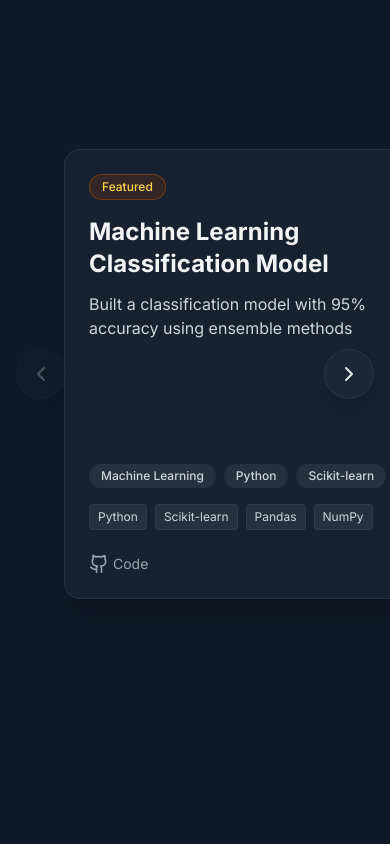
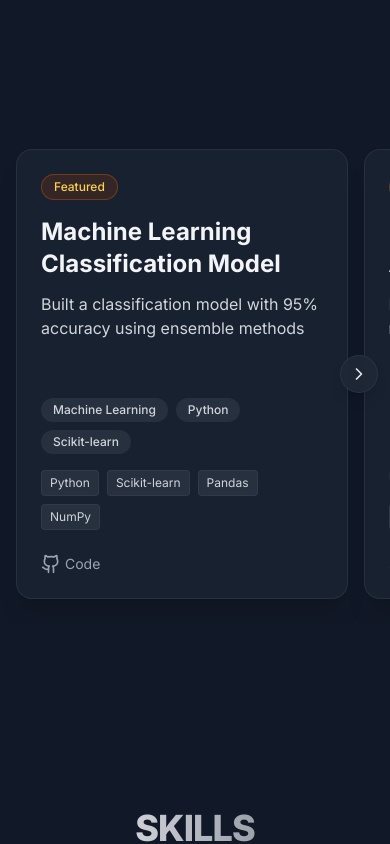
Before and after one commit to OmPatel1493/portfolio, a Next.js app: page / in a window 390 px wide. Shown: the part 3002-3846 px from the top of the page. Built offline with nearby package versions, Linux system fonts and the light colour scheme.

Commit message:
add native swipe carousel with conditional arrow buttons on mobile projects

```diff
--- a/components/sections/ProjectsSection.tsx
+++ b/components/sections/ProjectsSection.tsx
@@ -15,7 +15,35 @@ if (typeof window !== "undefined") {
 export default function ProjectsSection() {
   const sectionRef = useRef<HTMLDivElement>(null);
   const carouselRef = useRef<HTMLDivElement>(null);
+  const scrollContainerRef = useRef<HTMLDivElement>(null);
   const [currentIndex, setCurrentIndex] = useState(0);
+  const [canScrollLeft, setCanScrollLeft] = useState(false);
+  const [canScrollRight, setCanScrollRight] = useState(true);
+
+  useEffect(() => {
+    const el = scrollContainerRef.current;
+    if (!el) return;
+
+    const update = () => {
+      const { scrollLeft, scrollWidth, clientWidth } = el;
+      setCanScrollLeft(scrollLeft > 4);
+      setCanScrollRight(scrollLeft + clientWidth < scrollWidth - 4);
+    };
+
+    update();
+    el.addEventListener("scroll", update, { passive: true });
+    window.addEventListener("resize", update);
+    return () => {
+      el.removeEventListener("scroll", update);
+      window.removeEventListener("resize", update);
+    };
+  }, []);
+
+  const scrollBy = (dir: 1 | -1) => {
+    const el = scrollContainerRef.current;
+    if (!el) return;
+    el.scrollBy({ left: dir * el.clientWidth * 0.85, behavior: "smooth" });
+  };
 
   useEffect(() => {
     const ctx = gsap.context(() => {
@@ -44,7 +72,9 @@ export default function ProjectsSection() {
         duration: 1,
       });
 
-      if (carouselRef.current && sectionRef.current) {
+      const isDesktop = window.matchMedia("(min-width: 768px)").matches;
+
+      if (isDesktop && carouselRef.current && sectionRef.current) {
         const carousel = carouselRef.current;
         const cardWidth = 380 + 32;
         const margin = 64;
@@ -84,16 +114,38 @@ export default function ProjectsSection() {
         </div>
       </div>
 
-      <div className="relative h-[500px] flex items-center overflow-hidden">
-        <div className={`absolute left-4 z-10 p-3 bg-white dark:bg-gray-800/80 dark:backdrop-blur-md dark:border dark:border-gray-700/50 rounded-full shadow-lg transition-opacity ${currentIndex === 0 ? 'opacity-30' : 'opacity-100'}`}>
+      <div className="relative h-[500px]">
+        {canScrollLeft && (
+          <button
+            onClick={() => scrollBy(-1)}
+            aria-label="Previous project"
+            className="md:hidden absolute left-3 top-1/2 -translate-y-1/2 z-20 p-2 bg-white/90 dark:bg-gray-800/90 backdrop-blur-md border border-gray-200 dark:border-gray-700/50 rounded-full shadow-lg"
+          >
+            <ChevronLeft className="w-5 h-5 text-gray-900 dark:text-gray-200" />
+          </button>
+        )}
+        {canScrollRight && (
+          <button
+            onClick={() => scrollBy(1)}
+            aria-label="Next project"
+            className="md:hidden absolute right-3 top-1/2 -translate-y-1/2 z-20 p-2 bg-white/90 dark:bg-gray-800/90 backdrop-blur-md border border-gray-200 dark:border-gray-700/50 rounded-full shadow-lg"
+          >
+            <ChevronRight className="w-5 h-5 text-gray-900 dark:text-gray-200" />
+          </button>
+        )}
+        <div className={`hidden md:block absolute left-4 top-1/2 -translate-y-1/2 z-10 p-3 bg-white dark:bg-gray-800/80 dark:backdrop-blur-md dark:border dark:border-gray-700/50 rounded-full shadow-lg transition-opacity ${currentIndex === 0 ? 'opacity-30' : 'opacity-100'}`}>
           <ChevronLeft className="w-6 h-6 text-gray-900 dark:text-gray-200" />
         </div>
+        <div className={`hidden md:block absolute right-4 top-1/2 -translate-y-1/2 z-10 p-3 bg-white dark:bg-gray-800/80 dark:backdrop-blur-md dark:border dark:border-gray-700/50 rounded-full shadow-lg transition-opacity ${currentIndex === projects.length - 1 ? 'opacity-30' : 'opacity-100'}`}>
+          <ChevronRight className="w-6 h-6 text-gray-900 dark:text-gray-200" />
+        </div>
 
-        <div ref={carouselRef} className="flex gap-8 pl-16 py-4">
+        <div ref={scrollContainerRef} className="h-full flex items-center overflow-x-auto md:overflow-hidden snap-x snap-mandatory md:snap-none no-scrollbar">
+        <div ref={carouselRef} className="flex gap-4 md:gap-8 px-4 md:pl-16 md:pr-0 py-4">
           {projects.map((project) => (
             <div
               key={project.id}
-              className="flex-shrink-0 w-[380px] h-[450px] bg-white dark:bg-gray-800/60 dark:backdrop-blur-xl rounded-2xl shadow-xl border border-gray-200 dark:border-gray-700/50 p-6 flex flex-col group overflow-hidden transition-colors hover:dark:border-primary-500/50 hover:dark:bg-gray-800/80"
+              className="snap-center flex-shrink-0 w-[85vw] sm:w-[380px] h-[450px] bg-white dark:bg-gray-800/60 dark:backdrop-blur-xl rounded-2xl shadow-xl border border-gray-200 dark:border-gray-700/50 p-6 flex flex-col group overflow-hidden transition-colors hover:dark:border-primary-500/50 hover:dark:bg-gray-800/80"
             >
               {project.image && (
                 <div className="w-full h-48 mb-4 rounded-lg overflow-hidden border dark:border-gray-700/50">
@@ -160,9 +212,6 @@ export default function ProjectsSection() {
             </div>
           ))}
         </div>
-
-        <div className={`absolute right-4 z-10 p-3 bg-white dark:bg-gray-800/80 dark:backdrop-blur-md dark:border dark:border-gray-700/50 rounded-full shadow-lg transition-opacity ${currentIndex === projects.length - 1 ? 'opacity-30' : 'opacity-100'}`}>
-          <ChevronRight className="w-6 h-6 text-gray-900 dark:text-gray-200" />
         </div>
       </div>
     </div>
```
